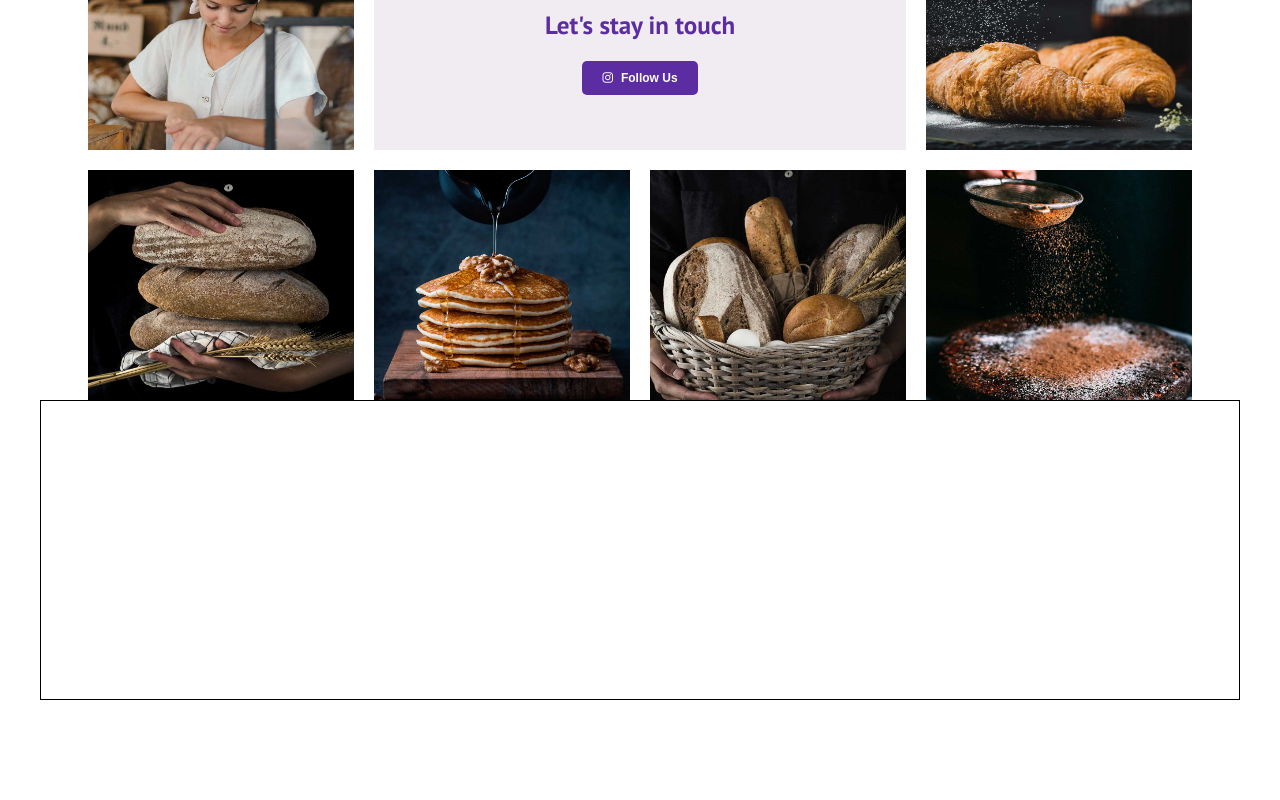
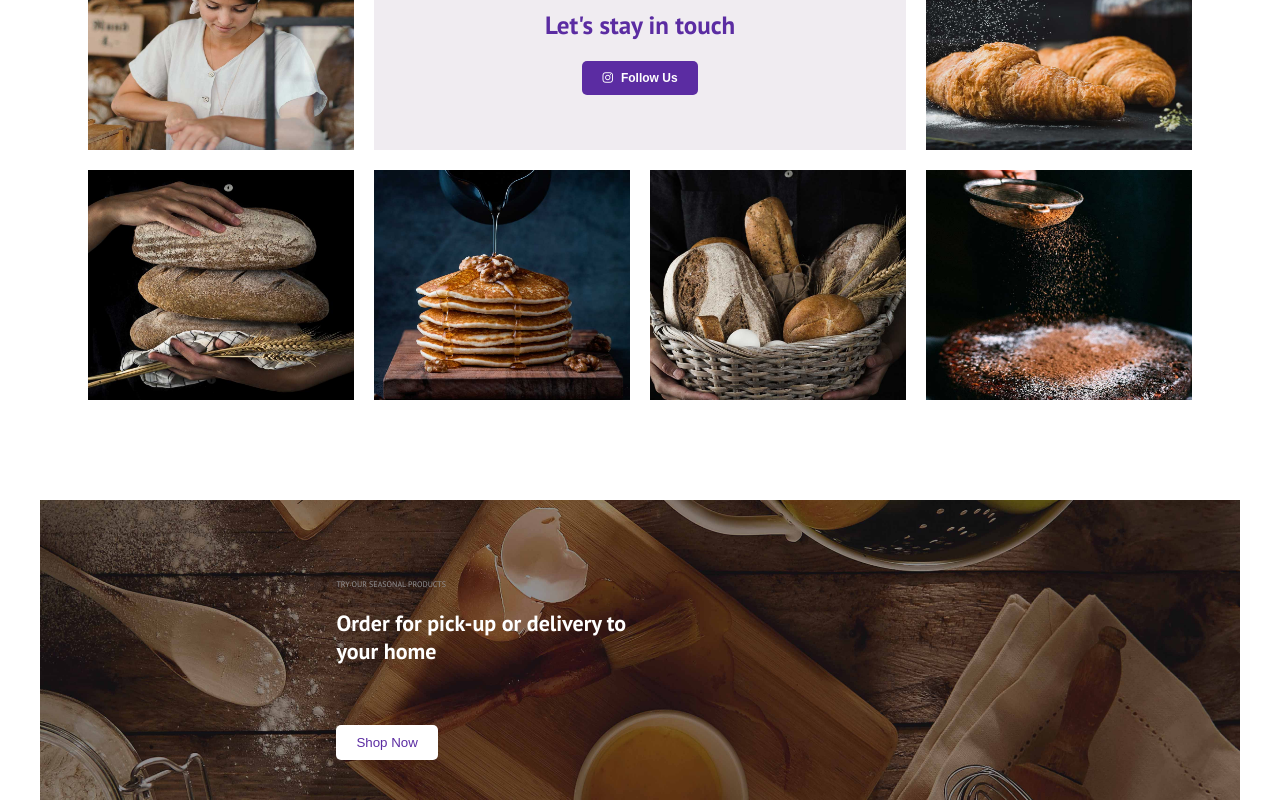
Before and after one commit to IonCatana/proj-html-vuejs, a Vue app: page / in a window 1280 px wide. Shown: the part 4489-5289 px from the top of the page. Before the commit the page ends 5189 px from the top, so only its background shows below. Built offline with nearby package versions, Linux system fonts and the light colour scheme.

Commit message:
component ShopNow done

```diff
--- a/src/components/Main/ShopNow.vue
+++ b/src/components/Main/ShopNow.vue
@@ -1,21 +1,59 @@
 <template>
   <div id="shop_now">
-
+    <div class="container">
+      <div class="thumb_nail">
+        <div>
+          <p class="manatee">Try Our Seasonal Products</p>
+          <h1>
+            Order for pick-up or delivery to <br />
+            your home
+          </h1>
+          <button>Shop Now</button>
+        </div>
+      </div>
+    </div>
   </div>
 </template>
 
 <script>
-  export default {
-
-  }
+export default {};
 </script>
 
 <style lang="scss" scoped>
-#shop_now{
+#shop_now {
   width: 1200px;
   height: 300px;
   margin: 0 auto;
-  border: 1px solid black;
+  background-image: url("../../assets/img/call-to-action-bg.jpg");
+  background-size: 100% 100%;
 }
+.container{
+  margin-top: 100px;
+  height: 100%;
+}
+.thumb_nail {
+  width: 55%;
+  height: 100%;
+  display: flex;
 
+  align-items: flex-end;
+  p {
+    text-transform: uppercase;
+    font-size: 8px;
+  }
+  h1 {
+    padding: 20px 0;
+    color: #ffffff;
+    font-weight: 700;
+    font-size: 22px;
+  }
+  button {
+    margin: 40px 0;
+    padding: 10px 20px;
+    border: none;
+    border-radius: 5px;
+    background-color: white;
+    color: #5b2ca2;
+  }
+}
 </style>
```
